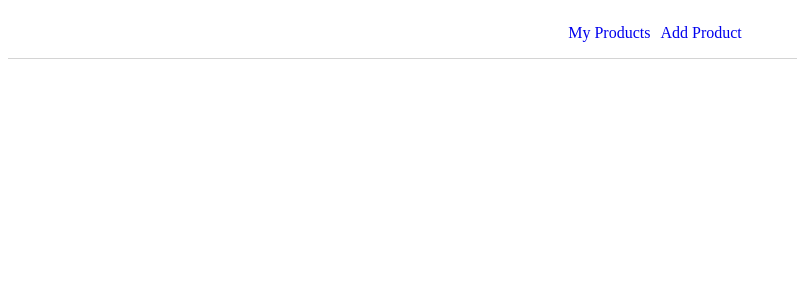
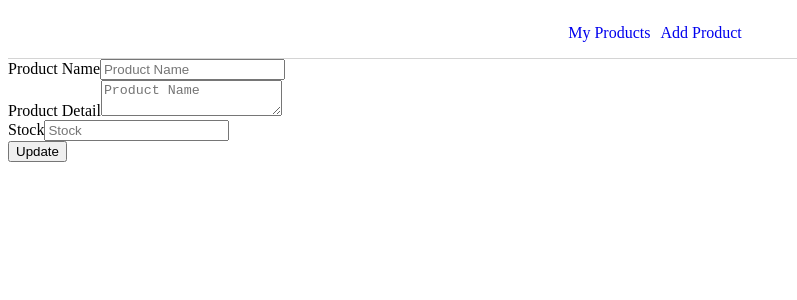
Before and after one commit to 0ley0/leyProjict, a Next.js app: page /edit/1 in a window 1280 px wide. Shown: the top 300 px of the page, without its empty margins (0-797 px from the left). Built offline with nearby package versions, Linux system fonts and the light colour scheme; no server answers.

Commit message:
add function edit

```diff
--- /dev/null
+++ b/pages/api/edit.js
@@ -0,0 +1,24 @@
+import { ObjectId } from "mongodb";
+import clientPromise from "../../lib/mongodb";
+
+export default async (req ,res)=>{
+    try {
+        const client = await clientPromise;
+        const db = client.db('product')
+        const {id} = req.query
+        const {productname , productdetail ,stock} = req.body
+        const product = await db.collection('product').updateOne({
+           _id:ObjectId(id)
+        },{
+            $set: {
+                    productname:productname,
+                    productdetail:productdetail,
+                    stock:stock
+            }
+        })
+        res.json(product)
+    } catch (err) {
+        console.error(err)
+        throw new Error(err).message
+    }
+}
--- /dev/null
+++ b/pages/api/getone.js
@@ -0,0 +1,17 @@
+import { ObjectId } from "mongodb";
+import clientPromise from "../../lib/mongodb";
+
+export default async (req,res)=>{
+    try {
+        const client = await clientPromise;
+        const db  = client.db('product')
+        const {id} = req.query
+        const product = await db.collection('product').findOne({
+            _id:ObjectId(id)
+        })
+        res.json(product)
+    } catch (err) {
+        console.error(err)
+        throw new Error(err).message
+    }
+}
--- a/pages/edit/[id].tsx
+++ b/pages/edit/[id].tsx
@@ -1,10 +1,144 @@
 import Layout from "../../components/Layout";
-import React from "react";
+import React, { useState } from "react";
+import { GetServerSidePropsResult, GetStaticPropsContext } from "next";
 
-const Edit =()=>{
+type PageParams = {
+  id:any
+}
+type ContentPageProps = {
+  product : Product
+}
+type Product = {
+  _id:String,
+  productname:String,
+  productdetail:String,
+  stock:String
+}
+
+type ResFromServer = {
+  _id:String,
+  productname:String,
+  productdetail:String,
+  stock:String
+}
+
+export async function getStaticProps({
+  params } : GetStaticPropsContext<PageParams>) : Promise<GetServerSidePropsResult<ContentPageProps>> {
+    try {
+      let res = await fetch('http://localhost:3000/api/getone?id=' + params?.id);
+      let resFromServer:ResFromServer = await res.json();
+
+      return {
+        props : {
+          product : {
+            _id:resFromServer._id,
+            productname:resFromServer.productname,
+            productdetail:resFromServer.productdetail,
+            stock:resFromServer.stock
+          }
+        }
+      }
+    } catch (err) {
+      console.log(err +'err')
+      return {
+        props: {
+          product : {
+            _id:'',
+            productname:'',
+            productdetail:'',
+            stock:''
+          }
+        }
+      }
+    }
+}
+
+export async function getStaticPaths() {
+    let product = await fetch('http://localhost:3000/api/getproducts')
+    let resFromServer:[Product] = await product.json()
+
+    return {
+      paths:resFromServer.map((product)=>{
+        return {
+          params : {
+            id:product._id
+          }
+        }
+      }),
+      fallback:false
+    }
+}
+
+const Edit =({product:{_id , productname , productdetail ,stock }}: ContentPageProps)=>{
+  const [postproductname , setPostproductname] = useState(productname);
+  const [postproductdetail , setPostproductdetail] = useState(productdetail);
+  const [poststock , setPoststock] = useState(stock)
+  const [error , setError] = useState('')
+  const [massage , setMassage] = useState('')
+
+  const handleSubmit = async(e:any)=>{
+    e.preventDefault();
+
+    if(postproductname && postproductdetail && poststock){
+       try {
+          let res = await fetch('http://localhost:3000/api/edit?id='+_id , {
+            method:'POST',
+            body: JSON.stringify({
+              productname:postproductname,
+              productdetail:postproductdetail,
+              stock:poststock
+            }),
+            headers:{
+              Accept:"application/json, text/plain, */*",
+              "Content-Type" : "application/json"
+          }
+          })
+            res = await res.json();
+            setPostproductname('')
+            setPostproductdetail('')
+            setPoststock('')
+            setError('')
+            setMassage('Success')
+
+       } catch (errMessage : any) {
+          setError(errMessage)
+       }
+    } else {return setError('all filnd required')}
+  }
   return (
     <div>
         <Layout/>
+        <form onSubmit={handleSubmit}>
+                <div>
+                    <label htmlFor="productname">Product Name</label>
+                    <input type="text"
+                    name="productname"
+                    placeholder="Product Name"
+                    onChange={(e)=>setPostproductname(e.target.value)}
+                    value={postproductname}></input>
+                </div>
+                <div>
+                    <label htmlFor="productdetail">Product Detail</label>
+                    <textarea name="productdatail"
+                    placeholder="Product Name"
+                    onChange={(e)=>setPostproductdetail(e.target.value)}
+                    value={postproductdetail}></textarea>
+                </div>
+                <div>
+                    <label htmlFor="stock">Stock</label>
+                    <input type="text"
+                    name="stock"
+                    placeholder="Stock"
+                    onChange={(e)=>setPoststock(e.target.value)}
+                    value={poststock}></input>
+                </div>
+                <div><button>Update</button>
+                </div>
+                <div>
+                    {error ? error : <div>{error}</div>}
+                    {massage ? massage : <div>{massage}</div>}
+                </div>
+            </form>
     </div>
   )
 }
--- a/pages/index.tsx
+++ b/pages/index.tsx
@@ -66,7 +66,7 @@ const Home = (props:Props)=>{
               <td>{product.productname}</td>
               <td>{product.productdetail}</td>
               <td>{product.stock}</td>
-              <td><a href={`/edit${product._id}`}>Edit</a></td>
+              <td><a href={`/edit/${product._id}`}>Edit</a></td>
               <td><button onClick={()=>{handleDelete(product._id as String)}}>Delete</button></td>
             </tr>
           )
```
